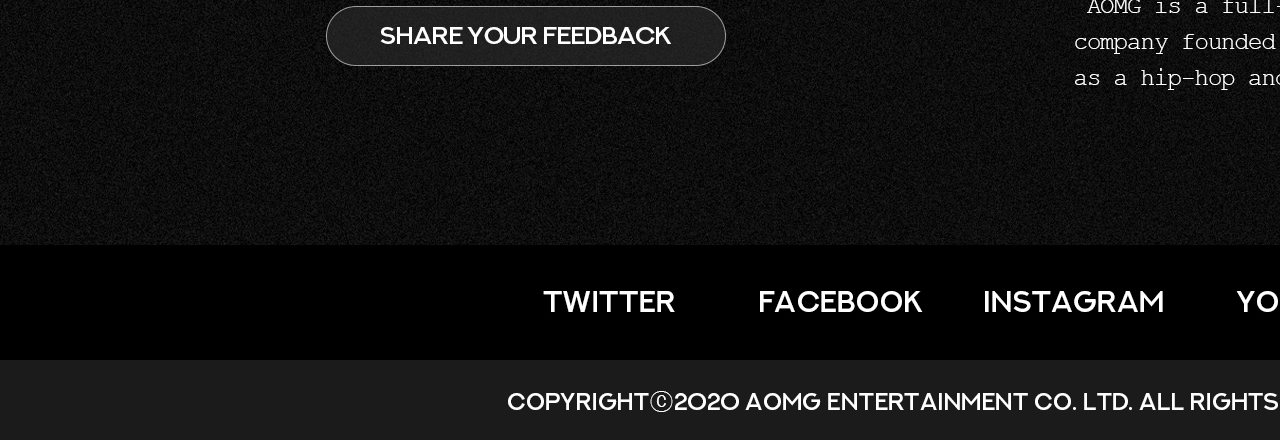
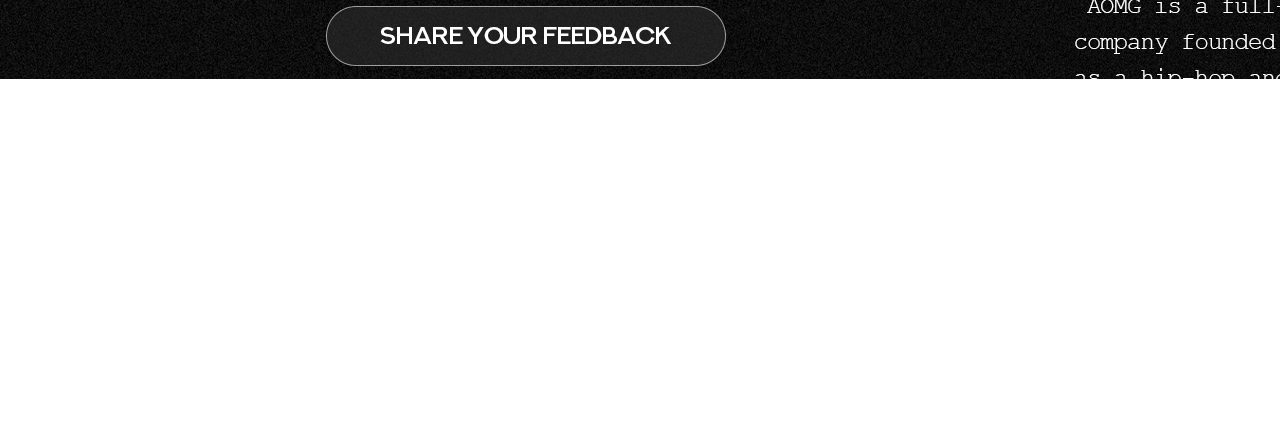
Before and after one commit to hhhhk97/AOMGOFFICIAL, a plain HTML site: page index.html in a window 1280 px wide. Shown: the part 3701-4141 px from the top of the page. After the commit the page ends 3780 px from the top, so only its background shows below. Drawn offline with Linux system fonts and the light colour scheme.

Commit message:
Update index.html

```diff
--- a/index.html
+++ b/index.html
@@ -48,7 +48,9 @@ function MM_swapImage() { //v3.0
 
 <div class="issue"><img src="image/images/AOMG_webdesign_16.jpg"></div>
 
-<div class="pooter"><img src="image/images/AOMG_webdesign_17.jpg"><a href="#" onMouseOut="MM_swapImgRestore()" onMouseOver="MM_swapImage('Image18','','image/images/AOMG_webdesign_18.jpg',1)"><img src="image/Hover/AOMG_webdesign_18.jpg" alt="" width="430" height="90" id="Image18"></a><img src="image/hover/AOMG_webdesign_19.jpg"><img src="image/hover/AOMG_webdesign_20.jpg"></div>
+<div class="contact"><img src="image/images/AOMG_webdesign_17.jpg"><a href="#" onMouseOut="MM_swapImgRestore()" onMouseOver="MM_swapImage('Image18','','image/images/AOMG_webdesign_18.jpg',1)"><img src="image/Hover/AOMG_webdesign_18.jpg" alt="" width="430" height="90" id="Image18"></a><img src="image/hover/AOMG_webdesign_19.jpg"></div>
+
+<div class="footer"><img src="image/images/AOMG_webdesign_20.jpg></div>
 
 </body>
 </html>
```
